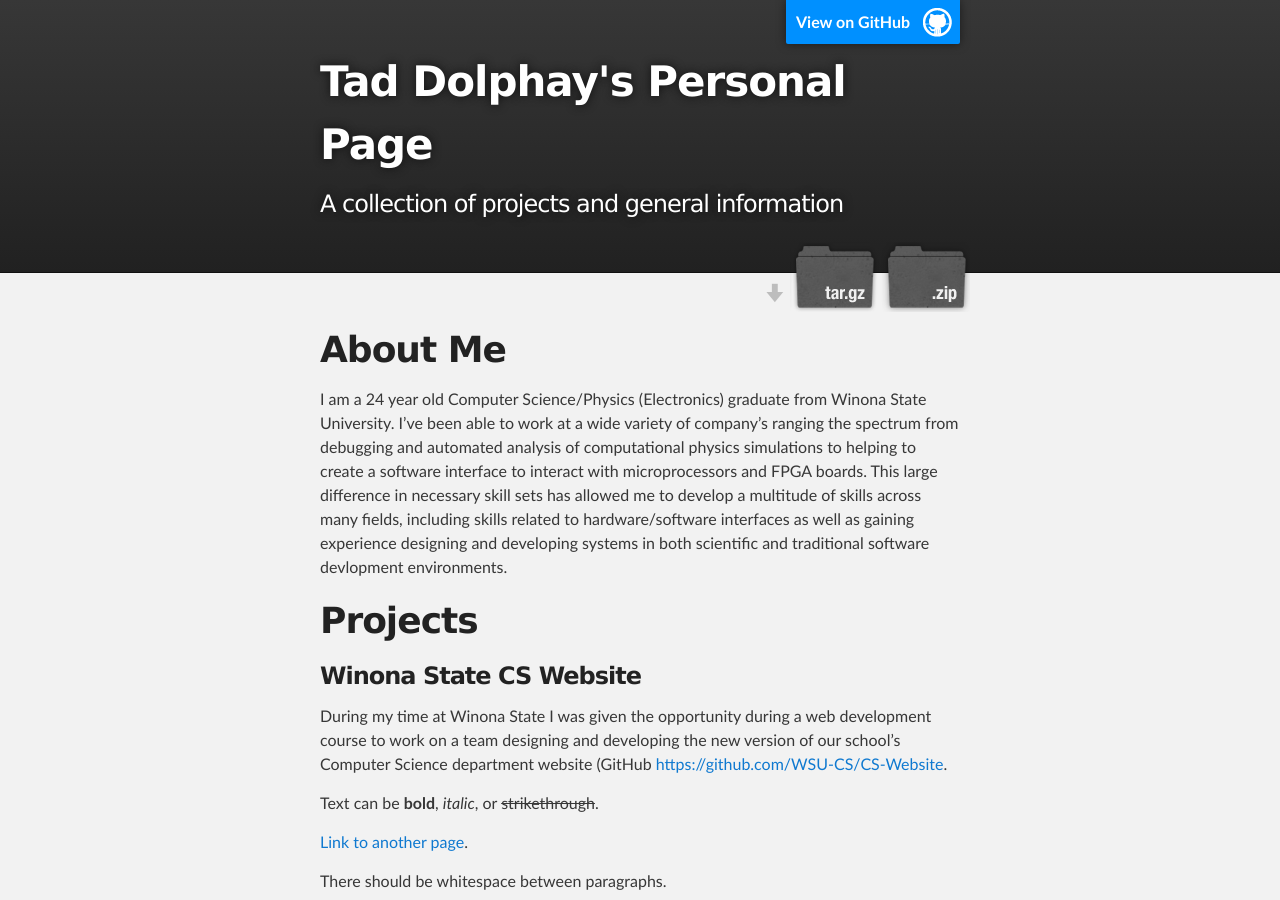
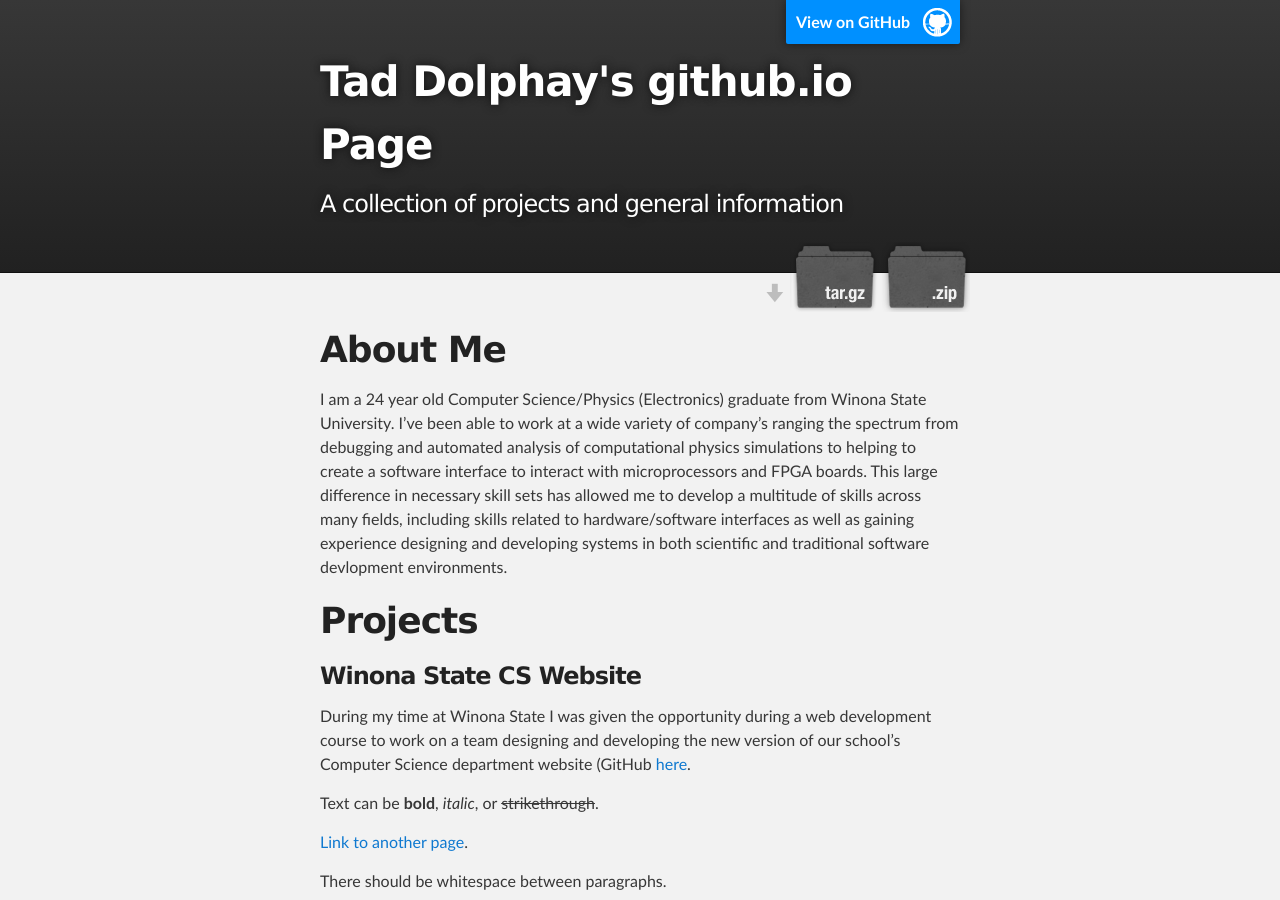
Before and after one commit to tdolphay/tdolphay.github.io, a Jekyll site: the page built from index.md, in a window 1280 px wide and 900 px high. Built offline with Jekyll 4.4.1, drawn with Linux system fonts in a browser that asks for light colours; our own code applies the rules of GitHub Pages for plain Markdown files; some of the changed text lies outside the part shown.

Commit message:
link fix

```diff
--- a/_config.yml
+++ b/_config.yml
@@ -1,4 +1,4 @@
-title: Tad Dolphay's Personal Page
+title: Tad Dolphay's github.io Page
 description: A collection of projects and general information
 show_downloads: true
 
--- a/index.md
+++ b/index.md
@@ -10,7 +10,7 @@ I am a 24 year old Computer Science/Physics (Electronics) graduate from Winona S
 
 ### Winona State CS Website
 
-During my time at Winona State I was given the opportunity during a web development course to work on a team designing and developing the new version of our school's Computer Science department website (GitHub [https://github.com/WSU-CS/CS-Website](here).
+During my time at Winona State I was given the opportunity during a web development course to work on a team designing and developing the new version of our school's Computer Science department website (GitHub [here](https://github.com/WSU-CS/CS-Website).
 
 Text can be **bold**, _italic_, or ~~strikethrough~~.
 
```
